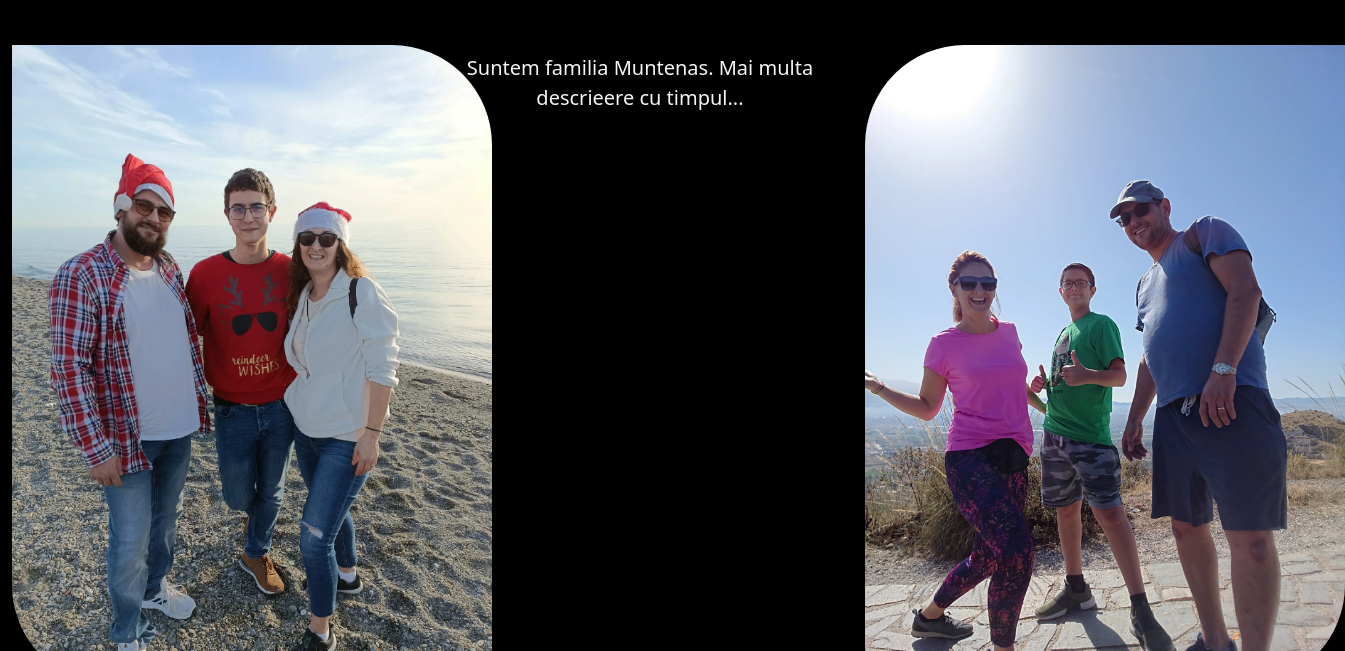
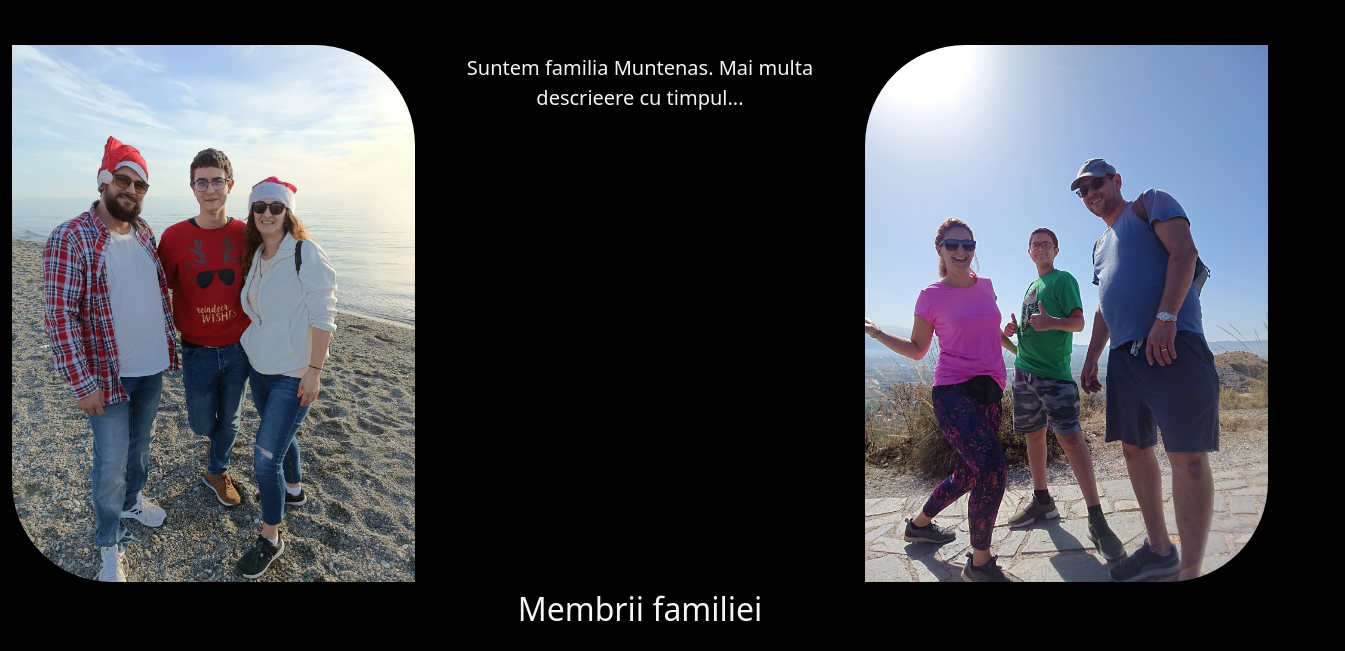
Before and after one commit to amun311/test, a website: page index.html in a window 1280 px wide. Shown: the part 693-1344 px from the top of the page, 1345 px wide, since content can reach past the window. Drawn offline with nearby package versions, Linux system fonts and the light colour scheme.

Commit message:
Width, height

```diff
--- a/index.html
+++ b/index.html
@@ -60,7 +60,7 @@
     <div class="row" style="margin:50px 0 50px 0;">
 
       <div class="col-md-4">
-        <img src="/images/us_playa.webp"  style="width:480px;height:640px;border-radius:0 100px 0 100px;">
+        <img src="/images/us_playa.webp"  style="width:100%;height:100%;border-radius:0 100px 0 100px;">
        </div>
       <div class="col-md-4">
         <p class="lead text-center mt-2 mb-4" style="color:whitesmoke;">
@@ -69,7 +69,7 @@
         </p>
       </div>
       <div class="col-md-4">
-        <img src="/static/us.webp" usemap="#us" style="width:480px;height:640px;border-radius:100px 0 100px 0;">
+        <img src="/static/us.webp" usemap="#us" style="width:100%;height:100%;border-radius:100px 0 100px 0;">
 
         <!-- Maps -->
 
```
